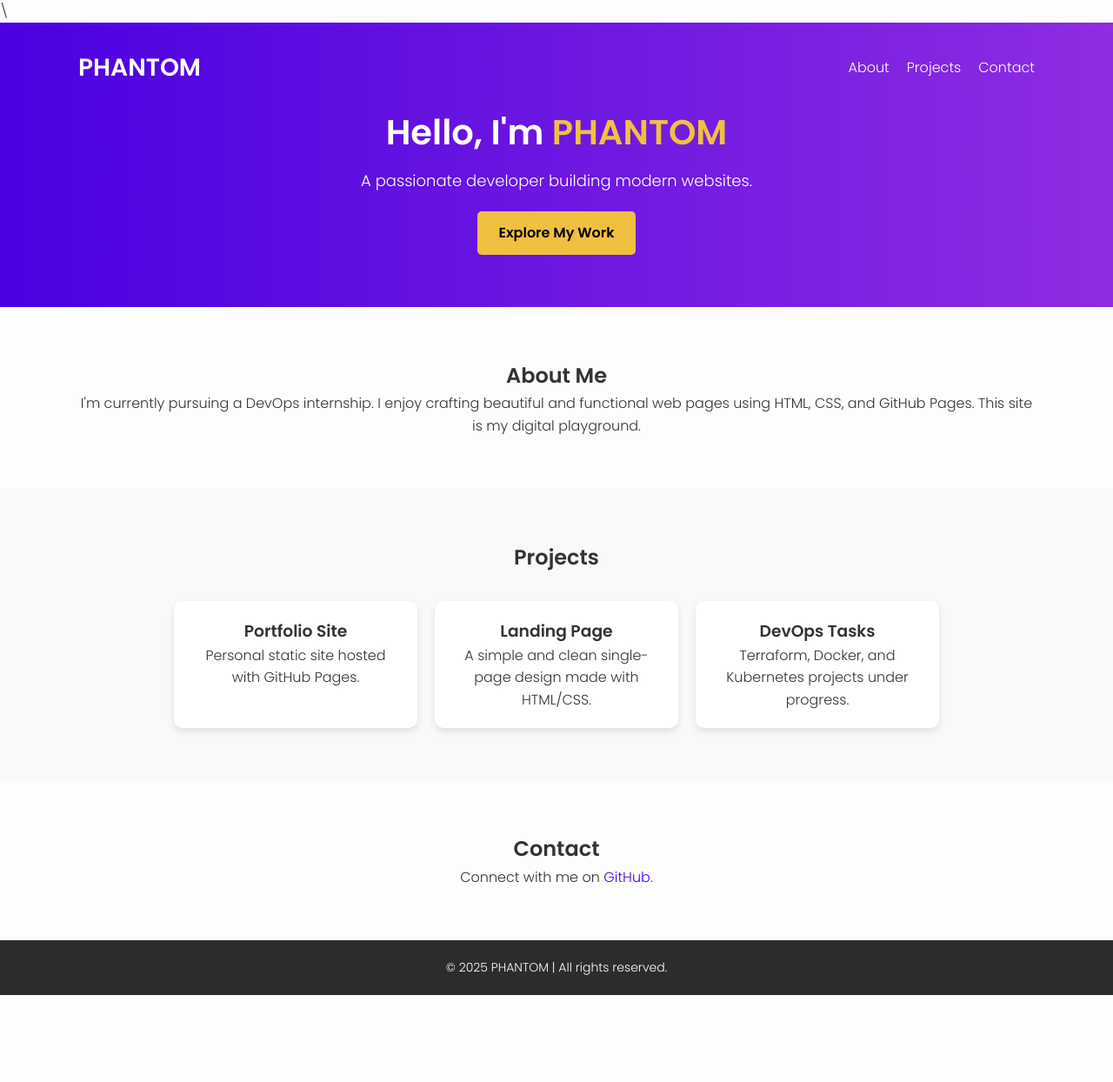
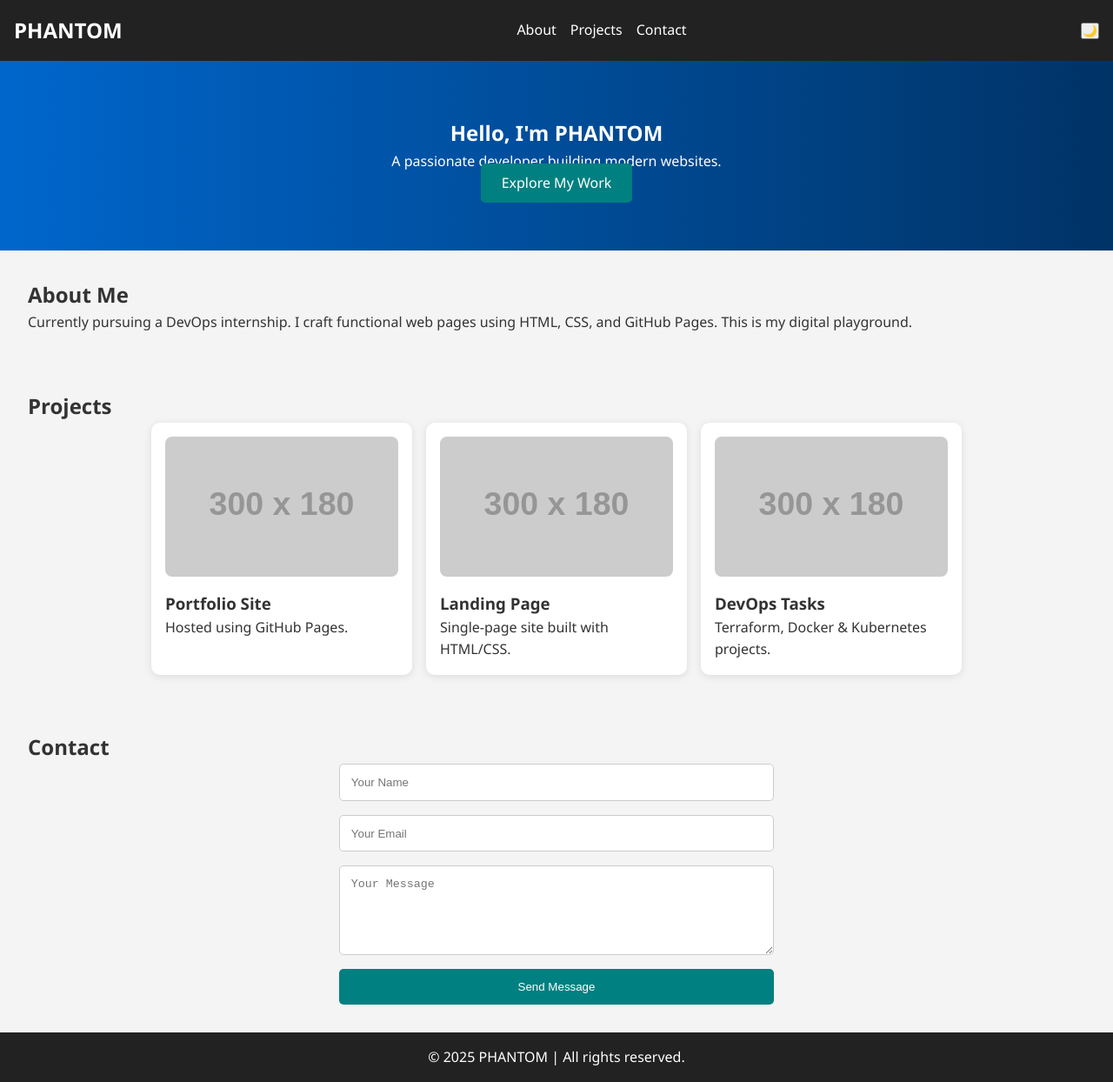
Before and after one commit to PHANTOM0905/my-static-site, a plain HTML site: page index.html in a window 1280 px wide. Shown: the whole page at 87% size. Before the commit the page ends 1144 px from the top, so only its background shows below. Drawn offline with Linux system fonts and the light colour scheme; placeholder pictures from the web are drawn by us.

Commit message:
Updated html and css

```diff
--- a/index.html
+++ b/index.html
@@ -1,67 +1,84 @@
-\<!DOCTYPE html>
+<!DOCTYPE html>
 <html lang="en">
 <head>
   <meta charset="UTF-8" />
-  <meta name="viewport" content="width=device-width, initial-scale=1.0"/>
+  <meta name="viewport" content="width=device-width, initial-scale=1.0" />
   <title>PHANTOM | Portfolio</title>
   <link rel="stylesheet" href="style.css" />
-  <link href="https://fonts.googleapis.com/css2?family=Poppins:wght@300;600&display=swap" rel="stylesheet">
 </head>
 <body>
   <header>
-    <div class="container nav">
-      <h1 class="logo">PHANTOM</h1>
-      <nav>
-        <ul>
+    <nav class="navbar">
+      <div class="logo">PHANTOM</div>
+      <ul class="nav-links" id="navLinks">
         <li><a href="#about">About</a></li>
         <li><a href="#projects">Projects</a></li>
         <li><a href="#contact">Contact</a></li>
       </ul>
+      <div class="toggle-btn">
+        <button id="modeToggle">🌙</button>
+        <button class="hamburger" onclick="toggleMenu()">☰</button>
+      </div>
     </nav>
-    </div>
-    <div class="hero">
-      <h2>Hello, I'm <span>PHANTOM</span></h2>
+  </header>
+
+  <main>
+    <section class="hero">
+      <h1>Hello, I'm PHANTOM</h1>
       <p>A passionate developer building modern websites.</p>
       <a href="#projects" class="btn">Explore My Work</a>
-    </div>
-  </header>
-
-  <section id="about" class="section">
-    <div class="container">
-      <h2>About Me</h2>
-      <p>I'm currently pursuing a DevOps internship. I enjoy crafting beautiful and functional web pages using HTML, CSS, and GitHub Pages. This site is my digital playground.</p>
-    </div>
     </section>
 
-  <section id="projects" class="section projects">
-    <div class="container">
+    <section id="about">
+      <h2>About Me</h2>
+      <p>Currently pursuing a DevOps internship. I craft functional web pages using HTML, CSS, and GitHub Pages. This is my digital playground.</p>
+    </section>
+
+    <section id="projects">
       <h2>Projects</h2>
-      <div class="project-grid">
-        <div class="card">
+      <div class="projects-grid">
+        <div class="project-card">
+          <img src="https://via.placeholder.com/300x180?text=Portfolio+Site" alt="Portfolio Project">
           <h3>Portfolio Site</h3>
-          <p>Personal static site hosted with GitHub Pages.</p>
+          <p>Hosted using GitHub Pages.</p>
         </div>
-        <div class="card">
+        <div class="project-card">
+          <img src="https://via.placeholder.com/300x180?text=Landing+Page" alt="Landing Page">
           <h3>Landing Page</h3>
-          <p>A simple and clean single-page design made with HTML/CSS.</p>
+          <p>Single-page site built with HTML/CSS.</p>
         </div>
-        <div class="card">
+        <div class="project-card">
+          <img src="https://via.placeholder.com/300x180?text=DevOps+Tasks" alt="DevOps Tasks">
           <h3>DevOps Tasks</h3>
-          <p>Terraform, Docker, and Kubernetes projects under progress.</p>
-        </div>
+          <p>Terraform, Docker & Kubernetes projects.</p>
         </div>
       </div>
     </section>
 
-  <section id="contact" class="section">
-    <div class="container">
+    <section id="contact">
       <h2>Contact</h2>
-      <p>Connect with me on <a href="https://github.com/PHANTOM0905" target="_blank">GitHub</a>.</p>
-    </div>
+      <form action="https://formspree.io/f/{your-form-id}" method="POST">
+        <input type="text" name="name" placeholder="Your Name" required />
+        <input type="email" name="_replyto" placeholder="Your Email" required />
+        <textarea name="message" rows="5" placeholder="Your Message"></textarea>
+        <button type="submit" class="btn">Send Message</button>
+      </form>
     </section>
+  </main>
 
   <footer>
-    <p>&copy; 2025 PHANTOM | All rights reserved.</p>
+    <p>© 2025 PHANTOM | All rights reserved.</p>
   </footer>
+
+  <script>
+    function toggleMenu() {
+      document.getElementById("navLinks").classList.toggle("active");
+    }
+
+    const toggle = document.getElementById("modeToggle");
+    toggle.addEventListener("click", () => {
+      document.body.classList.toggle("dark-mode");
+    });
+  </script>
 </body>
 </html>
--- a/style.css
+++ b/style.css
@@ -1,4 +1,4 @@
-/* Reset + Base Styles */
+/* Base Reset */
 * {
   margin: 0;
   padding: 0;
@@ -6,119 +6,148 @@
 }
 
 body {
-  font-family: 'Poppins', sans-serif;
+  font-family: 'Segoe UI', sans-serif;
   line-height: 1.6;
+  background-color: #f4f4f4;
   color: #333;
-  background: #fdfdfd;
+  transition: background-color 0.3s, color 0.3s;
 }
 
-a {
-  text-decoration: none;
-  color: #4a00e0;
+.dark-mode {
+  background-color: #121212;
+  color: #f4f4f4;
 }
 
-ul {
-  list-style: none;
-}
-
-.container {
-  width: 90%;
-  max-width: 1100px;
-  margin: 0 auto;
-}
-
-header {
-  background: linear-gradient(to right, #4a00e0, #8e2de2);
-  color: white;
-  padding: 30px 0 60px;
-  text-align: center;
-}
-
-.nav {
+.navbar {
+  background-color: #222;
+  color: #fff;
+  padding: 1rem;
   display: flex;
   justify-content: space-between;
   align-items: center;
 }
 
-.logo {
-  font-size: 28px;
-  font-weight: 600;
+.navbar .logo {
+  font-size: 1.5rem;
+  font-weight: bold;
 }
 
-nav ul {
+.nav-links {
   display: flex;
-  gap: 20px;
+  gap: 1rem;
+  list-style: none;
 }
 
-nav a {
-  color: white;
-  font-weight: 500;
+.nav-links li a {
+  color: #fff;
+  text-decoration: none;
 }
 
-.hero h2 {
-  font-size: 40px;
-  margin-top: 20px;
+.toggle-btn {
+  display: flex;
+  gap: 10px;
 }
 
-.hero h2 span {
-  color: #f0c040;
+.hamburger {
+  display: none;
+  background: none;
+  color: white;
+  font-size: 1.5rem;
+  border: none;
 }
 
-.hero p {
-  font-size: 18px;
-  margin-top: 10px;
+.hero {
+  text-align: center;
+  padding: 4rem 1rem;
+  background: linear-gradient(to right, #0066cc, #003366);
+  color: white;
 }
 
-.btn {
-  margin-top: 20px;
-  background-color: #f0c040;
-  color: #000;
-  padding: 12px 24px;
+.hero .btn {
+  margin-top: 1rem;
+  padding: 0.7rem 1.5rem;
+  background: teal;
+  color: white;
+  border: none;
   border-radius: 5px;
-  font-weight: 600;
-  display: inline-block;
-  transition: 0.3s;
+  text-decoration: none;
 }
 
-.btn:hover {
-  background-color: #d4a300;
+section {
+  padding: 2rem;
 }
 
-/* Sections */
-.section {
-  padding: 60px 0;
-  text-align: center;
+.projects-grid {
+  display: flex;
+  gap: 1rem;
+  flex-wrap: wrap;
+  justify-content: center;
 }
 
-.projects {
-  background: #f9f9f9;
+.project-card {
+  background: white;
+  padding: 1rem;
+  border-radius: 10px;
+  width: 300px;
+  box-shadow: 0 2px 10px rgba(0,0,0,0.1);
+  transition: transform 0.2s;
 }
 
-.project-grid {
-  display: flex;
-  flex-wrap: wrap;
-  gap: 20px;
-  justify-content: center;
-  margin-top: 30px;
+.project-card:hover {
+  transform: scale(1.05);
 }
 
-.card {
-  background: white;
-  border-radius: 10px;
-  padding: 20px;
-  width: 280px;
-  box-shadow: 0 4px 8px rgba(0,0,0,0.1);
-  transition: transform 0.3s ease;
+.project-card img {
+  width: 100%;
+  border-radius: 8px;
+  margin-bottom: 0.5rem;
 }
 
-.card:hover {
-  transform: translateY(-5px);
+form {
+  max-width: 500px;
+  margin: auto;
+  display: flex;
+  flex-direction: column;
+  gap: 1rem;
+}
+
+input, textarea {
+  padding: 0.8rem;
+  border: 1px solid #ccc;
+  border-radius: 5px;
+}
+
+form .btn {
+  background: teal;
+  color: white;
+  border: none;
+  padding: 0.8rem;
+  cursor: pointer;
+  border-radius: 5px;
 }
 
 footer {
-  background: #2c2c2c;
+  text-align: center;
+  padding: 1rem;
+  background: #222;
   color: white;
-  text-align: center;
-  padding: 20px 0;
-  font-size: 14px;
 }
+
+@media (max-width: 768px) {
+  .nav-links {
+    flex-direction: column;
+    display: none;
+    background: #333;
+    position: absolute;
+    top: 60px;
+    right: 0;
+    width: 100%;
+    text-align: right;
+  }
+  .nav-links.active {
+    display: flex;
+  }
+  .hamburger {
+    display: block;
+  }
+}
```
Lines whose indentation alone changed are shown as unchanged.
